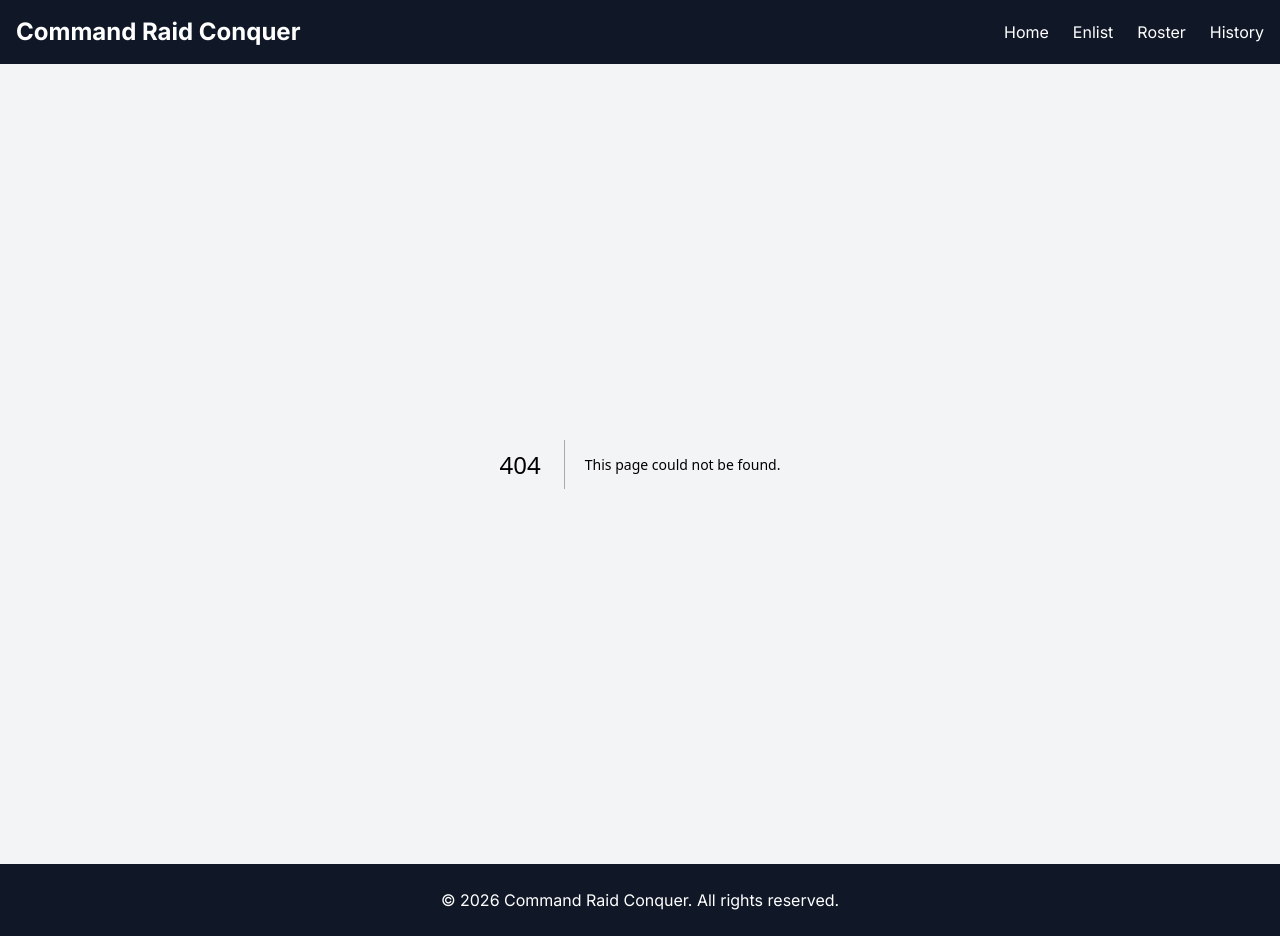
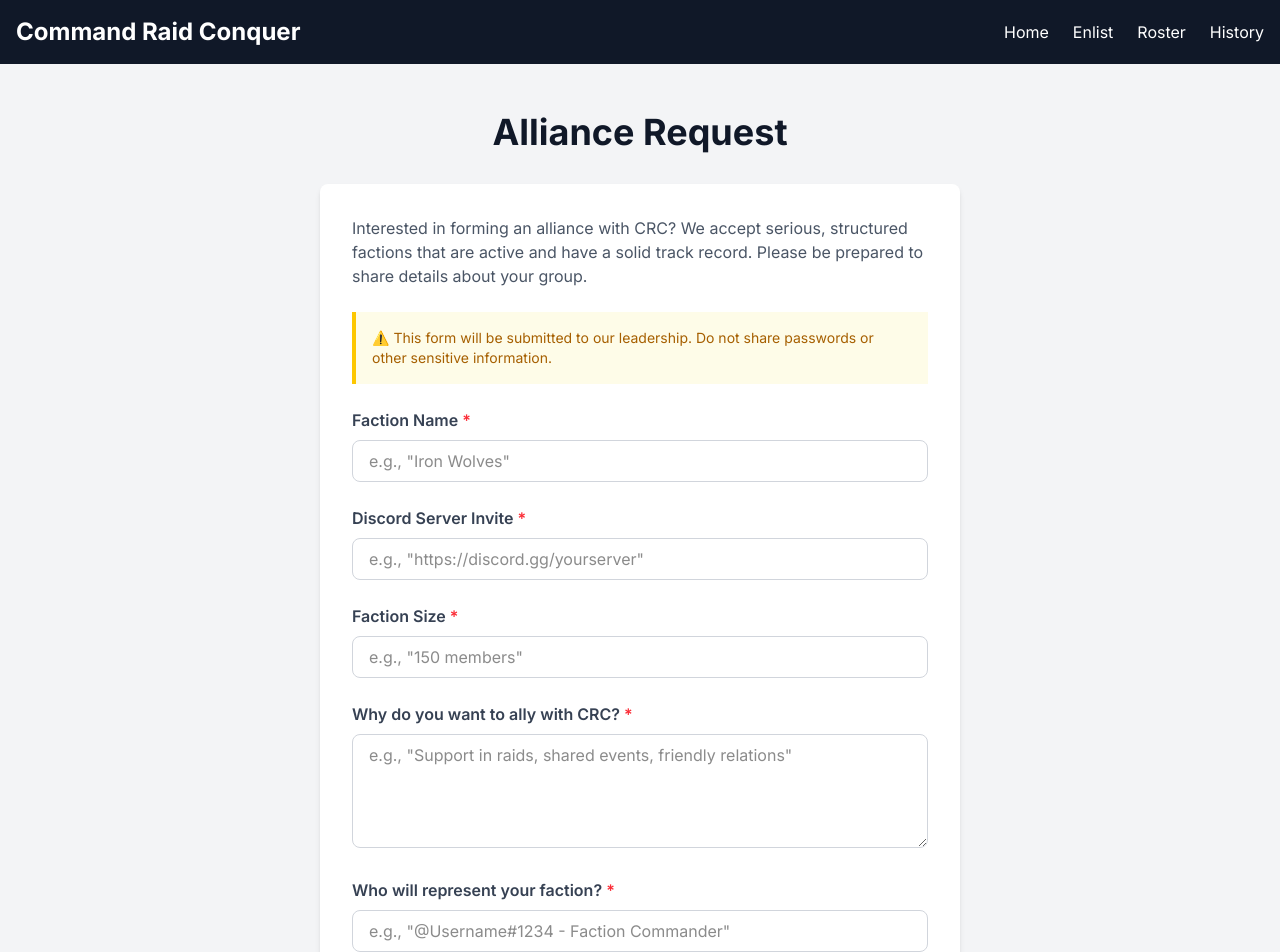
Before and after one commit to carlo4249/command-raid-conquer, a Next.js app: page /alliance in a window 1280 px wide. Before the commit this address had no page. Shown: the top 952 px of the page. Built offline with nearby package versions, Linux system fonts and the light colour scheme; no server answers.

Commit message:
Create page.tsx

```diff
--- /dev/null
+++ b/app/alliance/page.tsx
@@ -0,0 +1,182 @@
+'use client'
+
+import { useState } from 'react'
+import { supabase } from '@/lib/supabase'
+
+export default function AlliancePage() {
+  const [formData, setFormData] = useState({
+    faction_name: '',
+    discord_invite: '',
+    faction_size: '',
+    reason: '',
+    representative: ''
+  })
+  const [status, setStatus] = useState<'idle' | 'loading' | 'success' | 'error'>('idle')
+  const [message, setMessage] = useState('')
+
+  const handleSubmit = async (e: React.FormEvent) => {
+    e.preventDefault()
+    setStatus('loading')
+    setMessage('')
+
+    if (!formData.faction_name || !formData.discord_invite || !formData.faction_size ||
+        !formData.reason || !formData.representative) {
+      setStatus('error')
+      setMessage('Please fill in all required fields')
+      return
+    }
+
+    try {
+      const { error } = await supabase
+        .from('alliance_requests')
+        .insert([
+          {
+            faction_name: formData.faction_name,
+            discord_invite: formData.discord_invite,
+            faction_size: formData.faction_size,
+            reason: formData.reason,
+            representative: formData.representative,
+            status: 'pending'
+          }
+        ])
+
+      if (error) throw error
+
+      setStatus('success')
+      setMessage('Alliance request submitted. Our leadership will review it and contact you.')
+      setFormData({
+        faction_name: '',
+        discord_invite: '',
+        faction_size: '',
+        reason: '',
+        representative: ''
+      })
+    } catch (error) {
+      console.error('Error submitting alliance request:', error)
+      setStatus('error')
+      setMessage('Failed to submit request. Please try again.')
+    }
+  }
+
+  const handleChange = (e: React.ChangeEvent<HTMLInputElement | HTMLTextAreaElement>) => {
+    setFormData({
+      ...formData,
+      [e.target.name]: e.target.value
+    })
+  }
+
+  return (
+    <div className="container mx-auto px-4 py-12 max-w-2xl">
+      <h1 className="text-4xl font-bold text-gray-900 mb-8 text-center">
+        Alliance Request
+      </h1>
+
+      <div className="bg-white rounded-lg shadow-md p-8">
+        <p className="text-gray-600 mb-6">
+          Interested in forming an alliance with CRC? We accept serious, structured factions
+          that are active and have a solid track record. Please be prepared to share details
+          about your group.
+        </p>
+
+        <div className="bg-yellow-50 border-l-4 border-yellow-400 p-4 mb-6">
+          <p className="text-sm text-yellow-700">
+            ⚠️ This form will be submitted to our leadership. Do not share passwords or other sensitive information.
+          </p>
+        </div>
+
+        <form onSubmit={handleSubmit} className="space-y-6">
+          <div>
+            <label className="block text-gray-700 font-semibold mb-2">
+              Faction Name <span className="text-red-500">*</span>
+            </label>
+            <input
+              type="text"
+              name="faction_name"
+              value={formData.faction_name}
+              onChange={handleChange}
+              className="w-full px-4 py-2 border border-gray-300 rounded-lg focus:ring-2 focus:ring-blue-500 focus:border-transparent"
+              placeholder='e.g., "Iron Wolves"'
+              required
+            />
+          </div>
+
+          <div>
+            <label className="block text-gray-700 font-semibold mb-2">
+              Discord Server Invite <span className="text-red-500">*</span>
+            </label>
+            <input
+              type="text"
+              name="discord_invite"
+              value={formData.discord_invite}
+              onChange={handleChange}
+              className="w-full px-4 py-2 border border-gray-300 rounded-lg focus:ring-2 focus:ring-blue-500 focus:border-transparent"
+              placeholder='e.g., "https://discord.gg/yourserver"'
+              required
+            />
+          </div>
+
+          <div>
+            <label className="block text-gray-700 font-semibold mb-2">
+              Faction Size <span className="text-red-500">*</span>
+            </label>
+            <input
+              type="text"
+              name="faction_size"
+              value={formData.faction_size}
+              onChange={handleChange}
+              className="w-full px-4 py-2 border border-gray-300 rounded-lg focus:ring-2 focus:ring-blue-500 focus:border-transparent"
+              placeholder='e.g., "150 members"'
+              required
+            />
+          </div>
+
+          <div>
+            <label className="block text-gray-700 font-semibold mb-2">
+              Why do you want to ally with CRC? <span className="text-red-500">*</span>
+            </label>
+            <textarea
+              name="reason"
+              value={formData.reason}
+              onChange={handleChange}
+              className="w-full px-4 py-2 border border-gray-300 rounded-lg focus:ring-2 focus:ring-blue-500 focus:border-transparent"
+              rows={4}
+              placeholder='e.g., "Support in raids, shared events, friendly relations"'
+              required
+            />
+          </div>
+
+          <div>
+            <label className="block text-gray-700 font-semibold mb-2">
+              Who will represent your faction? <span className="text-red-500">*</span>
+            </label>
+            <input
+              type="text"
+              name="representative"
+              value={formData.representative}
+              onChange={handleChange}
+              className="w-full px-4 py-2 border border-gray-300 rounded-lg focus:ring-2 focus:ring-blue-500 focus:border-transparent"
+              placeholder='e.g., "@Username#1234 - Faction Commander"'
+              required
+            />
+          </div>
+
+          {message && (
+            <div className={`p-4 rounded-lg ${
+              status === 'success' ? 'bg-green-100 text-green-700' : 'bg-red-100 text-red-700'
+            }`}>
+              {message}
+            </div>
+          )}
+
+          <button
+            type="submit"
+            disabled={status === 'loading'}
+            className="w-full bg-blue-600 text-white py-3 rounded-lg font-semibold hover:bg-blue-700 transition disabled:bg-gray-400 disabled:cursor-not-allowed"
+          >
+            {status === 'loading' ? 'Submitting...' : 'Submit'}
+          </button>
+        </form>
+      </div>
+    </div>
+  )
+}
```
